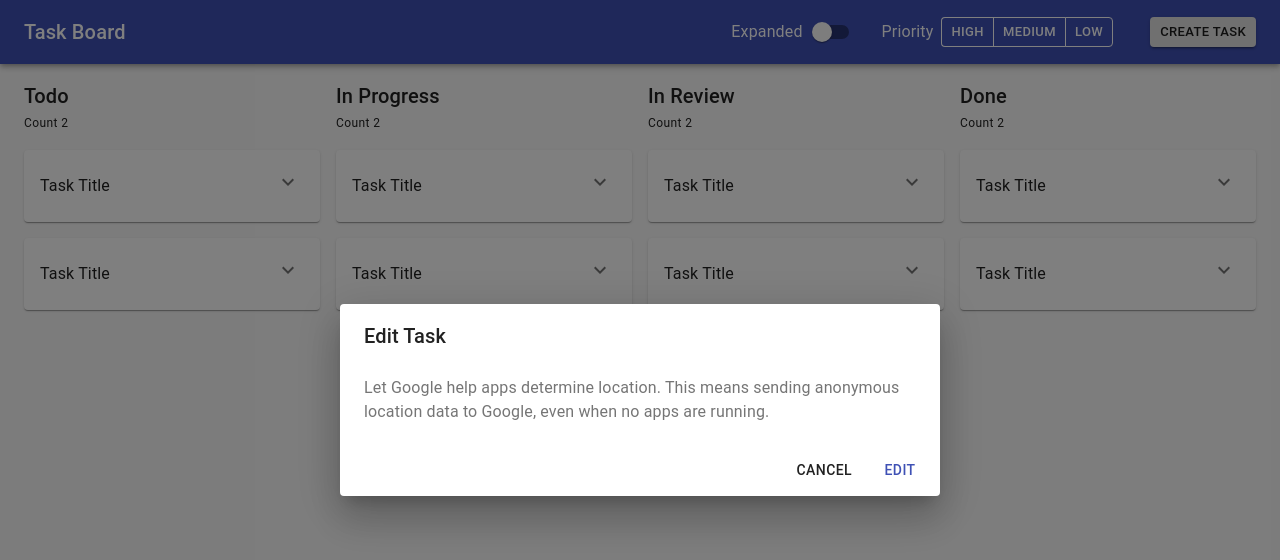
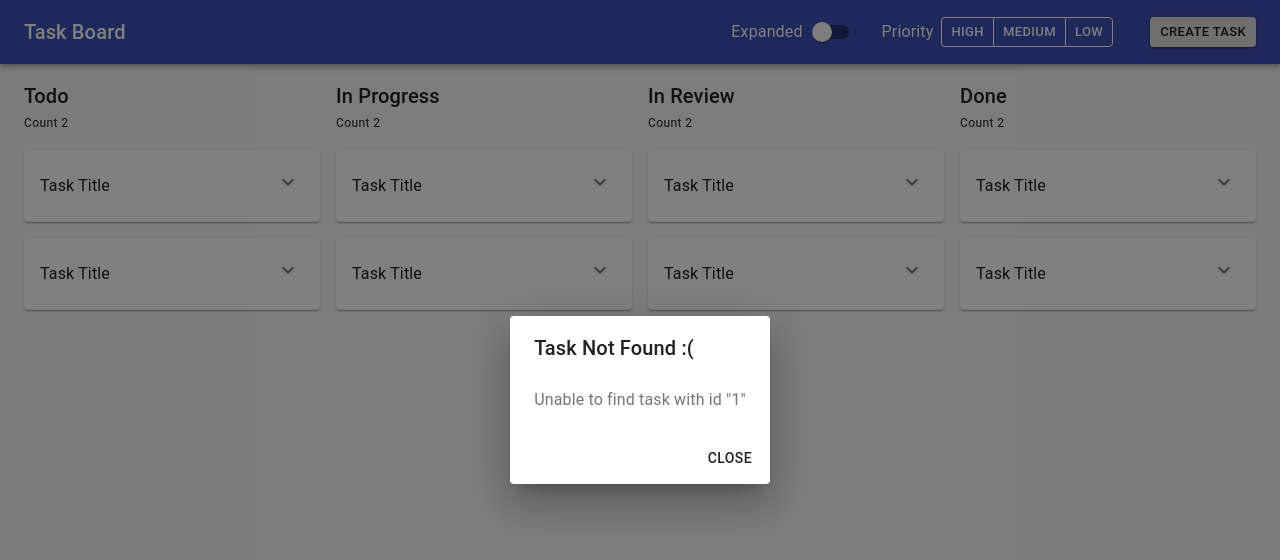
Before and after one commit to leocristofani/task-board, a React (Create React App) app: page /edit-task/1 in a window 1280 px wide. Shown: the top 560 px of the page. Built offline with nearby package versions, Linux system fonts and the light colour scheme.

Commit message:
Refactor state

```diff
--- a/src/modules/task-board/state/task-board-state-action-creators.ts
+++ b/src/modules/task-board/state/task-board-state-action-creators.ts
@@ -1,8 +1,7 @@
 import {
+  UpdateTaskPayload,
   CreateTaskPayload,
   TaskBoardStateAction,
-  TaskBoardStateFilters,
-  UpdateTaskPayload,
 } from "./task-board-state-types";
 
 const makeTaskBoardStateActionCreators = (
@@ -13,11 +12,6 @@ const makeTaskBoardStateActionCreators = (
   update: (payload: UpdateTaskPayload) => dispatch({ type: "update", payload }),
 
   delete: (taskId: string) => dispatch({ type: "delete", payload: taskId }),
-
-  setFilters: (payload: TaskBoardStateFilters) =>
-    dispatch({ type: "filter", payload }),
-
-  toggleExpanded: () => dispatch({ type: "toggleExpanded" }),
 });
 
 export default makeTaskBoardStateActionCreators;
--- a/src/modules/task-board/state/task-board-state-provider.tsx
+++ b/src/modules/task-board/state/task-board-state-provider.tsx
@@ -3,9 +3,9 @@ import React, { useReducer } from "react";
 import taskBoardStateReducer, {
   initialState,
 } from "./task-board-state-reducer";
+import { TaskBoardStateAction } from "./task-board-state-types";
 import makeTaskBoardStateSelectors from "./task-board-state-selectors";
 import makeTaskBoardStateActionCreators from "./task-board-state-action-creators";
-import { TaskBoardStateAction } from "./task-board-state-types";
 
 const initialValue = {
   ...makeTaskBoardStateSelectors(initialState),
--- a/src/modules/task-board/state/task-board-state-reducer.ts
+++ b/src/modules/task-board/state/task-board-state-reducer.ts
@@ -1,13 +1,7 @@
 import generateId from "../../../shared/utils";
 import { TaskBoardState, TaskBoardStateAction } from "./task-board-state-types";
 
-export const initialState: TaskBoardState = {
-  data: {},
-  meta: {
-    expanded: false,
-    filters: {},
-  },
-};
+export const initialState: TaskBoardState = {};
 
 export default function taskBoardStateReducer(
   state = initialState,
@@ -29,14 +23,14 @@ export default function taskBoardStateReducer(
 
       return {
         ...state,
-        [id]: { ...state.data[id], ...restPayload, updatedAt: Date.now() },
+        [id]: { ...state[id], ...restPayload, updatedAt: Date.now() },
       };
     }
 
     case "delete": {
       const newState = { ...state };
 
-      delete newState.data[action.payload];
+      delete newState[action.payload];
 
       return newState;
     }
--- a/src/modules/task-board/state/task-board-state-selectors.ts
+++ b/src/modules/task-board/state/task-board-state-selectors.ts
@@ -23,11 +23,7 @@ const makeTaskBoardStateSelectors = (state: TaskBoardState) => ({
         return a.createdAt > b.createdAt ? 1 : -1;
       }),
 
-  getOne: (taskId: string) => state.data[taskId],
-
-  getExpanded: () => state.meta.expanded,
-
-  getFilters: () => state.meta.filters,
+  getOne: (taskId: string) => state[taskId],
 });
 
 export default makeTaskBoardStateSelectors;
--- a/src/modules/task-board/view/delete-task-modal/delete-task-modal.tsx
+++ b/src/modules/task-board/view/delete-task-modal/delete-task-modal.tsx
@@ -1,4 +1,4 @@
-import { useHistory } from "react-router-dom";
+import { useParams, useHistory } from "react-router-dom";
 import {
   Button,
   Dialog,
@@ -8,12 +8,21 @@ import {
   DialogTitle,
 } from "@material-ui/core";
 
+import useTaskBoardState from "../../state/use-task-board-state";
+import TaskNotFoundModal from "../task-not-found-modal/task-not-found-modal";
+
 export default function DeleteTaskModal() {
   const history = useHistory();
+  const params = useParams<{ taskId: string }>();
 
   const handleClose = () => {
     history.goBack();
   };
+
+  const taskBoardState = useTaskBoardState();
+  const task = taskBoardState.getOne(params.taskId);
+
+  if (!task) return <TaskNotFoundModal taskId={params.taskId} />;
 
   return (
     <Dialog
--- a/src/modules/task-board/view/edit-task-modal/edit-task-modal.tsx
+++ b/src/modules/task-board/view/edit-task-modal/edit-task-modal.tsx
@@ -1,35 +1,34 @@
-import { useHistory } from "react-router-dom";
+import { useHistory, useParams } from "react-router-dom";
 import {
   Button,
   Dialog,
+  DialogTitle,
   DialogActions,
   DialogContent,
-  DialogContentText,
-  DialogTitle,
 } from "@material-ui/core";
+
+import useTaskBoardState from "../../state/use-task-board-state";
+import TaskNotFoundModal from "../task-not-found-modal/task-not-found-modal";
 
 export default function EditTaskModal() {
   const history = useHistory();
+  const params = useParams<{ taskId: string }>();
 
   const handleClose = () => {
     history.goBack();
   };
 
+  const taskBoardState = useTaskBoardState();
+  const task = taskBoardState.getOne(params.taskId);
+
+  if (!task) return <TaskNotFoundModal taskId={params.taskId} />;
+
   return (
-    <div>
-      <Dialog
-        open
-        onClose={handleClose}
-        aria-labelledby="alert-dialog-title"
-        aria-describedby="alert-dialog-description"
-      >
-        <DialogTitle id="alert-dialog-title">Edit Task</DialogTitle>
-        <DialogContent>
-          <DialogContentText id="alert-dialog-description">
-            Let Google help apps determine location. This means sending
-            anonymous location data to Google, even when no apps are running.
-          </DialogContentText>
-        </DialogContent>
+    <Dialog open onClose={handleClose} aria-labelledby="alert-dialog-title">
+      <DialogTitle id="alert-dialog-title">
+        {`Edit Task: ${task.title}`}
+      </DialogTitle>
+      <DialogContent>Form goes here</DialogContent>
       <DialogActions>
         <Button onClick={handleClose} color="default">
           Cancel
@@ -39,6 +38,5 @@ export default function EditTaskModal() {
         </Button>
       </DialogActions>
     </Dialog>
-    </div>
   );
 }
--- /dev/null
+++ b/src/modules/task-board/view/task-not-found-modal/task-not-found-modal.tsx
@@ -0,0 +1,42 @@
+import { useHistory } from "react-router-dom";
+import {
+  Button,
+  Dialog,
+  DialogActions,
+  DialogContent,
+  DialogContentText,
+  DialogTitle,
+} from "@material-ui/core";
+
+export interface TaskNotFoundModalProps {
+  taskId: string;
+}
+
+export default function TaskNotFoundModal(props: TaskNotFoundModalProps) {
+  const history = useHistory();
+
+  const handleClose = () => {
+    history.goBack();
+  };
+
+  return (
+    <Dialog
+      open
+      onClose={handleClose}
+      aria-labelledby="alert-dialog-title"
+      aria-describedby="alert-dialog-description"
+    >
+      <DialogTitle id="alert-dialog-title">Task Not Found :(</DialogTitle>
+      <DialogContent>
+        <DialogContentText id="alert-dialog-description">
+          Unable to find task with id "{props.taskId}"
+        </DialogContentText>
+      </DialogContent>
+      <DialogActions>
+        <Button onClick={handleClose} color="default">
+          Close
+        </Button>
+      </DialogActions>
+    </Dialog>
+  );
+}
```
Also changed, not shown: src/modules/task-board/state/task-board-state-types.ts (+1 -7 lines). Lines whose indentation alone changed are shown as unchanged.
